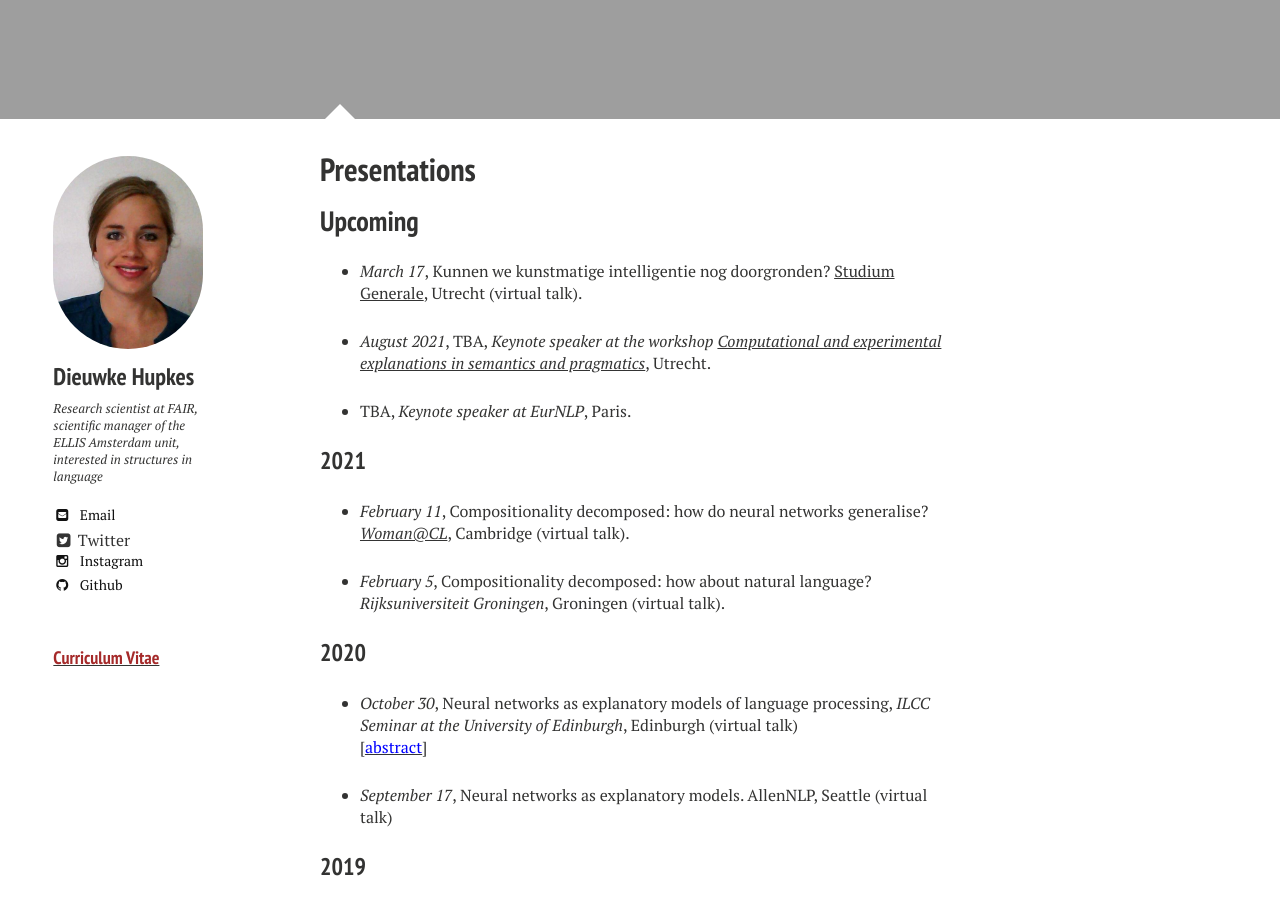
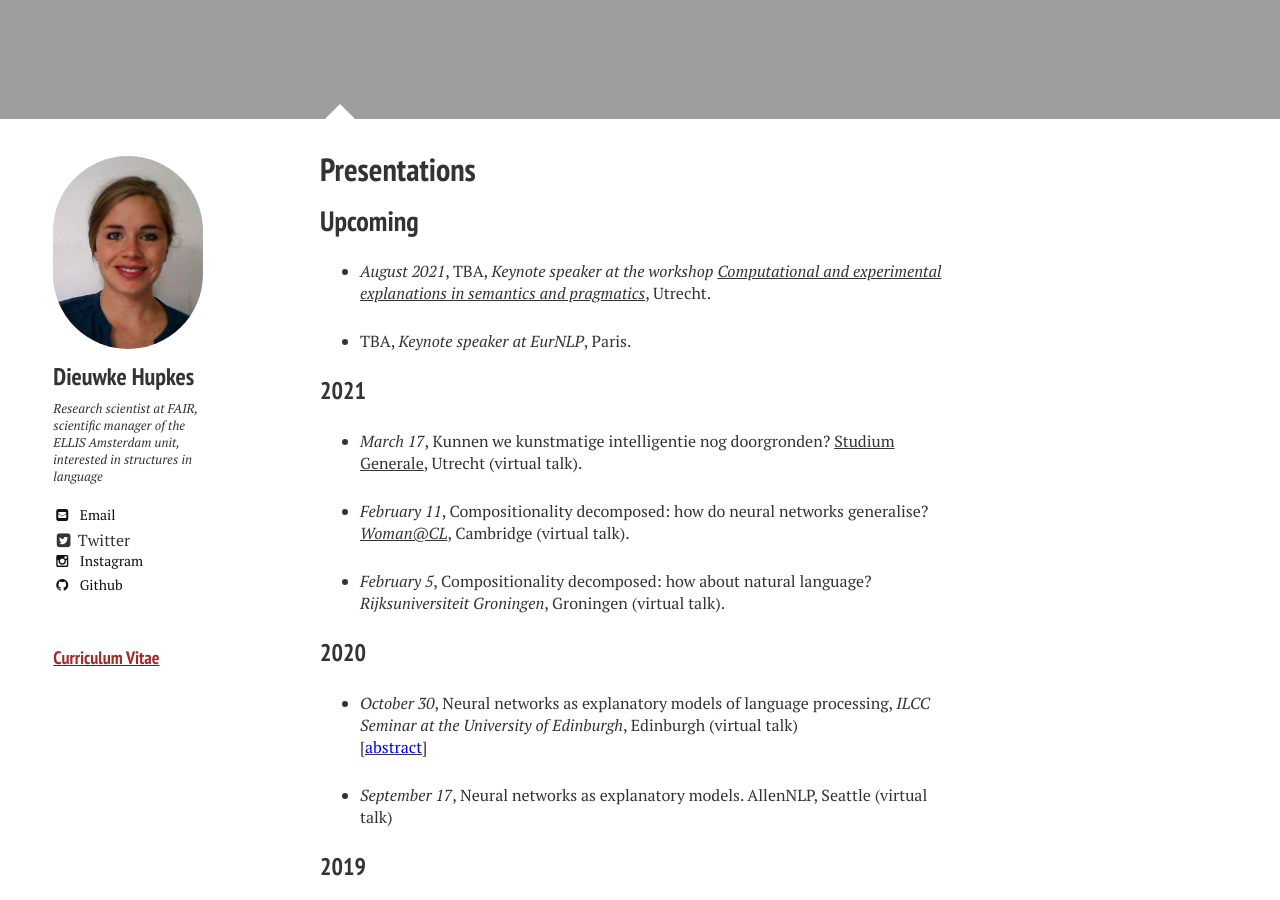
Before and after one commit to dieuwkehupkes/dieuwkehupkes.github.io, a Jekyll site: the page built from talks.md, in a window 1280 px wide and 900 px high, scrolled down 925 px. Built offline with Jekyll 4.4.1, drawn with Linux system fonts in a browser that asks for light colours; nearby versions of some CDN libraries.

```diff
--- a/talks.md
+++ b/talks.md
@@ -12,13 +12,13 @@ image:
 
 ## Upcoming
 
-* *March 17*, Kunnen we kunstmatige intelligentie nog doorgronden? [Studium Generale](https://www.sg.uu.nl/sprekers/dieuwke-hupkes), Utrecht (virtual talk).
-
 * *August 2021*, TBA, *Keynote speaker at the workshop* [*Computational and experimental explanations in semantics and pragmatics*](https://www.jakubszymanik.com/CoSaQ/events/explanations-semantics), Utrecht.
 
 * TBA, *Keynote speaker at EurNLP*, Paris.
 
 ### 2021
+
+* *March 17*, Kunnen we kunstmatige intelligentie nog doorgronden? [Studium Generale](https://www.sg.uu.nl/sprekers/dieuwke-hupkes), Utrecht (virtual talk).
 
 * *February 11*, Compositionality decomposed: how do neural networks generalise? [*Woman@CL*](https://talks.cam.ac.uk/talk/index/157291), Cambridge (virtual talk).
 
```
